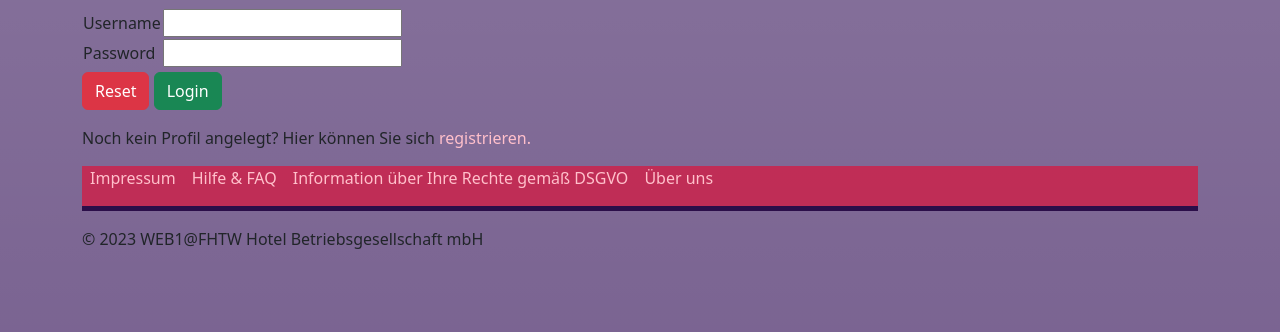
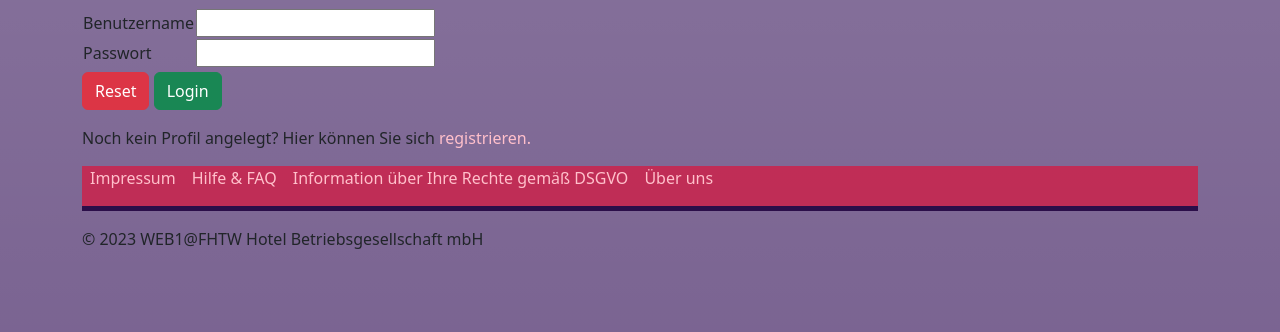
Before and after one commit to zaschaa/WEB_Hotel_Konlechner_Potesil, a PHP site: page /userManagement/login/login_form.php in a window 1280 px wide. Shown: the part 103-435 px from the top of the page. Run offline with PHP 8.4, Linux system fonts and the light colour scheme.

Commit message:
fix: change some wording

```diff
--- a/src/userManagement/login/login_form.php
+++ b/src/userManagement/login/login_form.php
@@ -33,7 +33,7 @@ include './login_logic.php';
                 <table>
                     <tr>
                         <td>
-                            <label for="username">Username</label>
+                            <label for="username">Benutzername</label>
                         </td>
                         <td>
                             <input type="text" name="username" id="username" required/>
@@ -41,7 +41,7 @@ include './login_logic.php';
                         </td>
                     </tr>
                     <tr>
-                        <td><label for="password">Password</label></td>
+                        <td><label for="password">Passwort</label></td>
                         <td><input type="password" name="password" id="password" required/></td>
                     </tr>
                 </table>
--- a/src/userManagement/registration/registration_form.php
+++ b/src/userManagement/registration/registration_form.php
@@ -46,7 +46,7 @@ include './registration_logic.php';
                         <div id="emailHelp" class="form-text">Wir werden Ihre E-Mailadresse niemals an Dritte weitergeben!</div>
                     </div>
                     <div class="mb-3">
-                        <label for="username" class="form-label">Username</label>
+                        <label for="username" class="form-label">Benutzername</label>
                         <input type="text" class="form-control" name="username" id="username" required>
                     </div>
                     <div class="mb-3">
```
